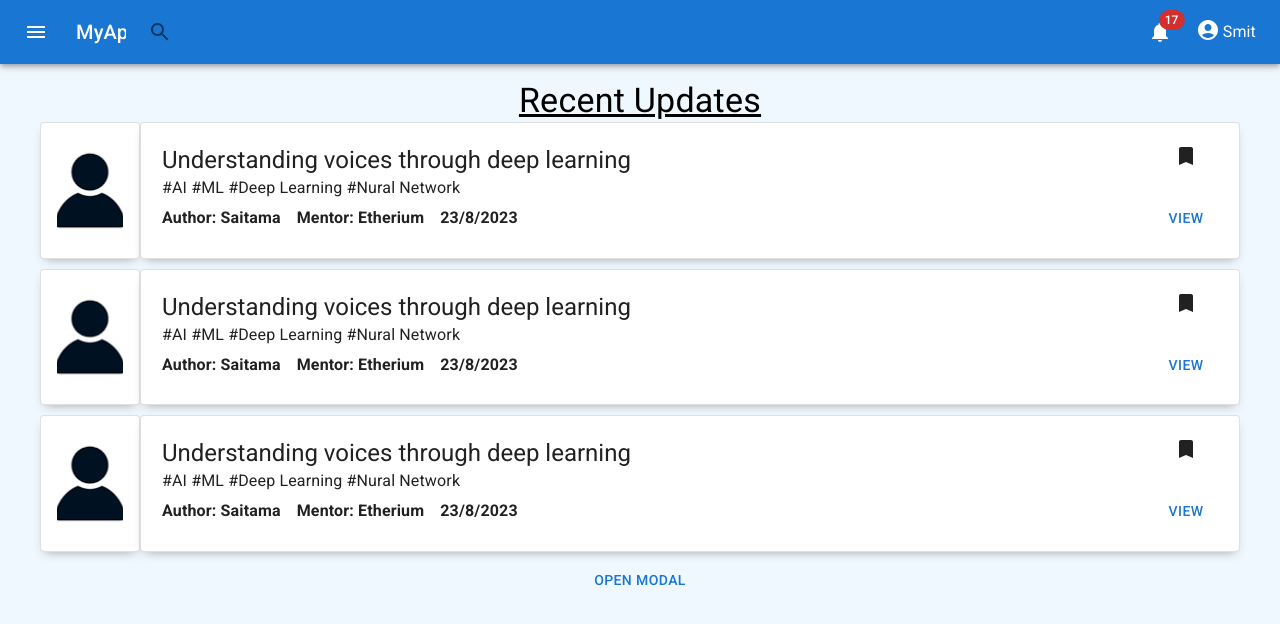
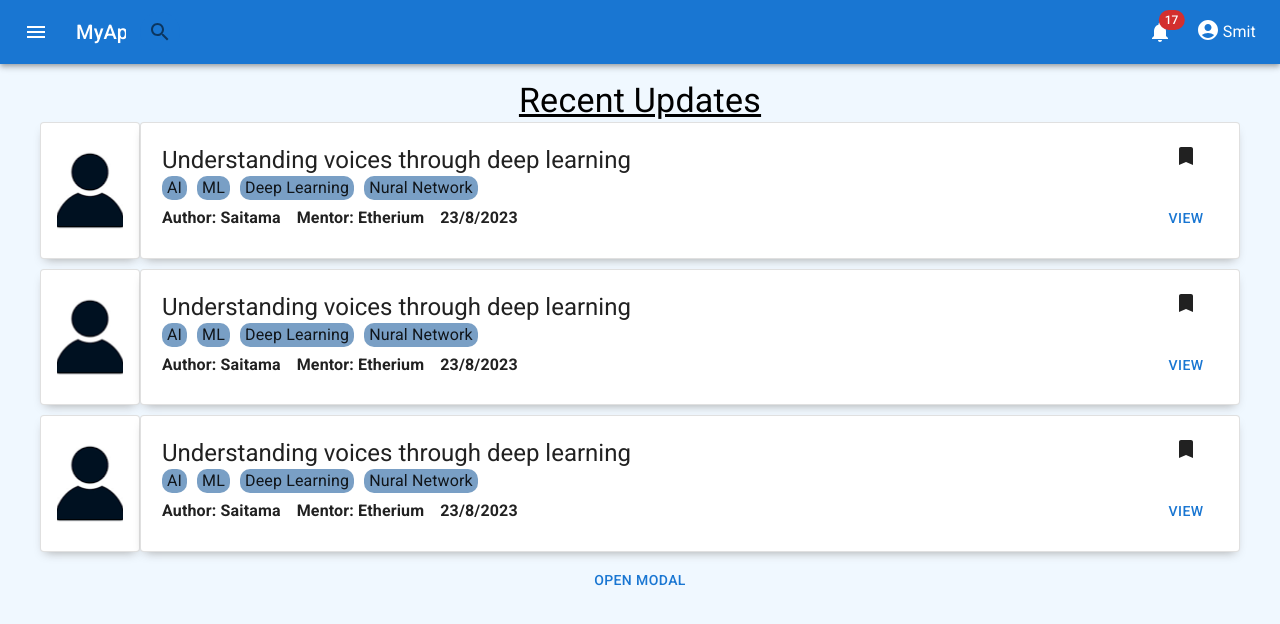
Before and after one commit to ShashankIIITN/SIH-Project-2023, a React (Create React App) app in the folder PG-Dissertation-System/frontend/: page / in a window 1280 px wide. Shown: the top 624 px of the page. Built offline with nearby package versions, Linux system fonts and the light colour scheme.

Commit message:
Put a container around each tag

```diff
--- a/PG-Dissertation-System/frontend/src/components/DissertationCard/DissertationCard.css
+++ b/PG-Dissertation-System/frontend/src/components/DissertationCard/DissertationCard.css
@@ -69,3 +69,14 @@
 .dissertation-card > :nth-child(7) {
     grid-column-start: -2;
 }
+
+div.tag-container {
+    display: flex;
+    gap: 10px;
+}
+
+div.topic-tag {
+    border-radius: 10px;
+    background-color: #799fc5;
+    padding: 0 5px;
+}
--- a/PG-Dissertation-System/frontend/src/components/DissertationCard/DissertationCard.jsx
+++ b/PG-Dissertation-System/frontend/src/components/DissertationCard/DissertationCard.jsx
@@ -15,7 +15,16 @@ export default function DissertationCard(props) {
                         <div className='dissertation-card'>
                             <Typography variant='h5' textAlign={'left'}>{title}</Typography>
                             <BookmarkIcon/>
-                            <Typography textAlign={'left'}>{tags.map(tag => '#' + tag).join(' ')}</Typography>
+
+                            <div className="tag-container">
+                                {
+                                    tags.map(tag =>
+                                        <div className="topic-tag">
+                                            <Typography>{tag}</Typography>
+                                        </div>)
+                                }
+                            </div>
+                            {/* <Typography textAlign={'left'}>{tags.map(tag => '#' + tag).join(' ')}</Typography> */}
                             <Typography >Author: {author}</Typography>
                             <Typography marginLeft={2}>Mentor: {mentor}</Typography>
                             <Typography marginLeft={2}>{date}</Typography>
```
